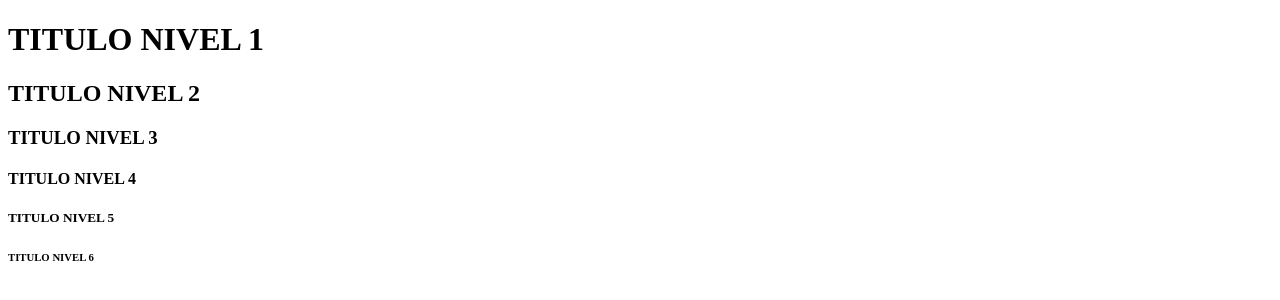
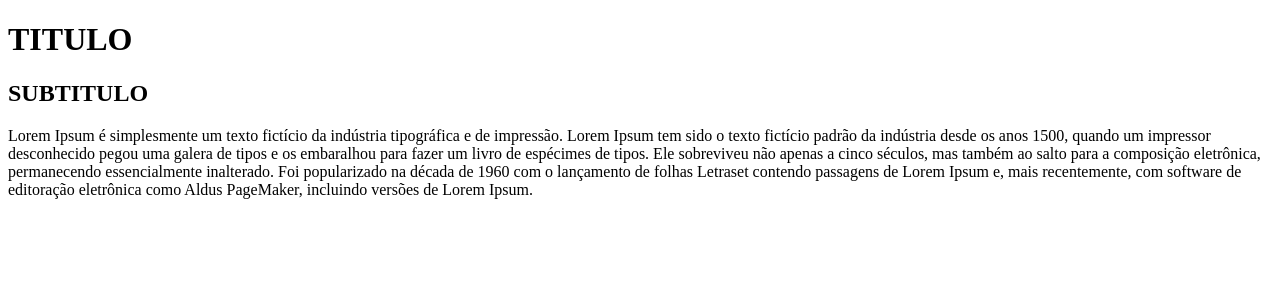
Before and after one commit to joaowasconcelos/CURSO-HTML.github.io, a plain HTML site: page titulos-e-paragrafos.html in a window 1280 px wide. Drawn offline with Linux system fonts and the light colour scheme.

Commit message:
adicionando paragrafo

```diff
--- a/titulos-e-paragrafos.html
+++ b/titulos-e-paragrafos.html
@@ -4,13 +4,15 @@
         <meta charset="utf-8">
         <title>Titulos e Parafrafos</title>
         <body>
-            <h1>TITULO NIVEL 1</h1>
-            <h2>TITULO NIVEL 2</h2>
-            <h3>TITULO NIVEL 3</h3>
+            <h1>TITULO</h1>
+            <h2>SUBTITULO</h2>
+            <p>Lorem Ipsum é simplesmente um texto fictício da indústria tipográfica e de impressão. Lorem Ipsum tem sido o texto fictício padrão da indústria desde os anos 1500, quando um impressor desconhecido pegou uma galera de tipos e os embaralhou para fazer um livro de espécimes de tipos. Ele sobreviveu não apenas a cinco séculos, mas também ao salto para a composição eletrônica, permanecendo essencialmente inalterado. Foi popularizado na década de 1960 com o lançamento de folhas Letraset contendo passagens de Lorem Ipsum e, mais recentemente, com software de editoração eletrônica como Aldus PageMaker, incluindo versões de Lorem Ipsum.</p>
+
+            <!-- <h3>TITULO NIVEL 3</h3>
             <h4>TITULO NIVEL 4</h4>
             <h5>TITULO NIVEL 5</h5>
             <h6>TITULO NIVEL 6</h6>
-
+             -->
         </body>
     </head>
 </html>
```
